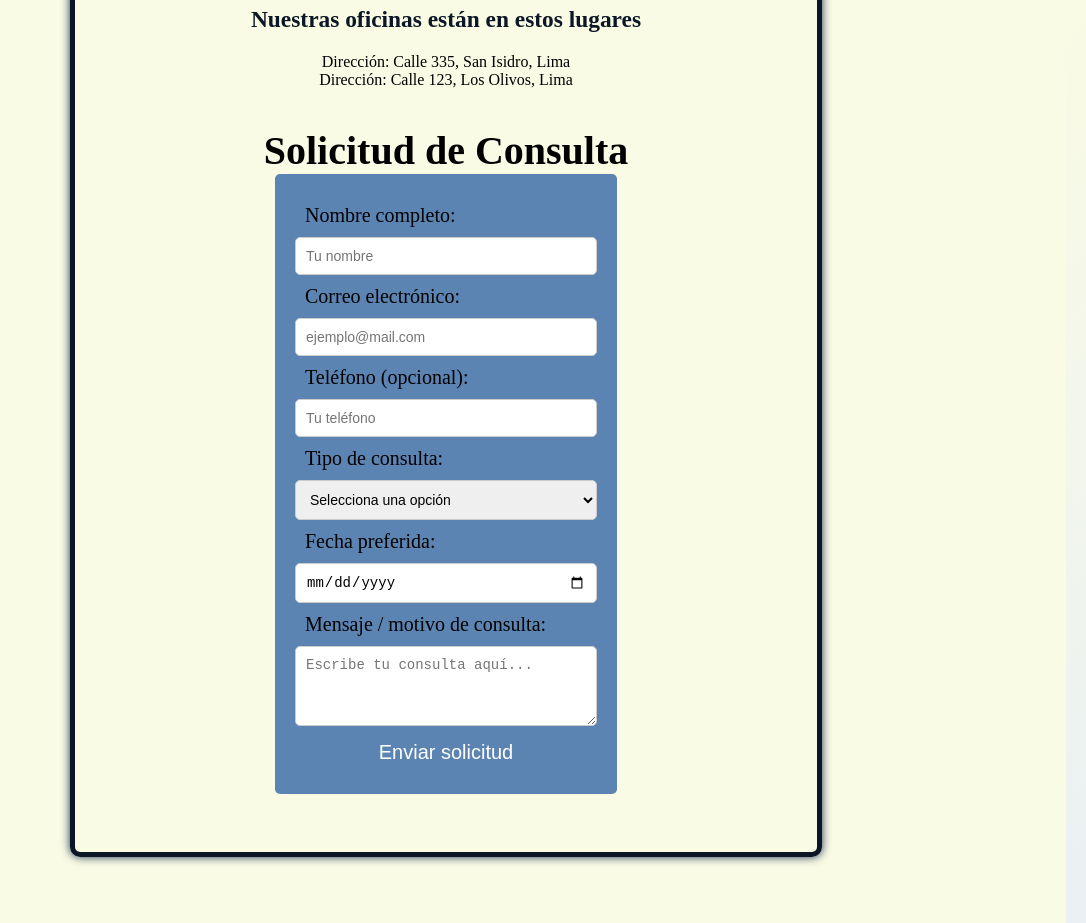
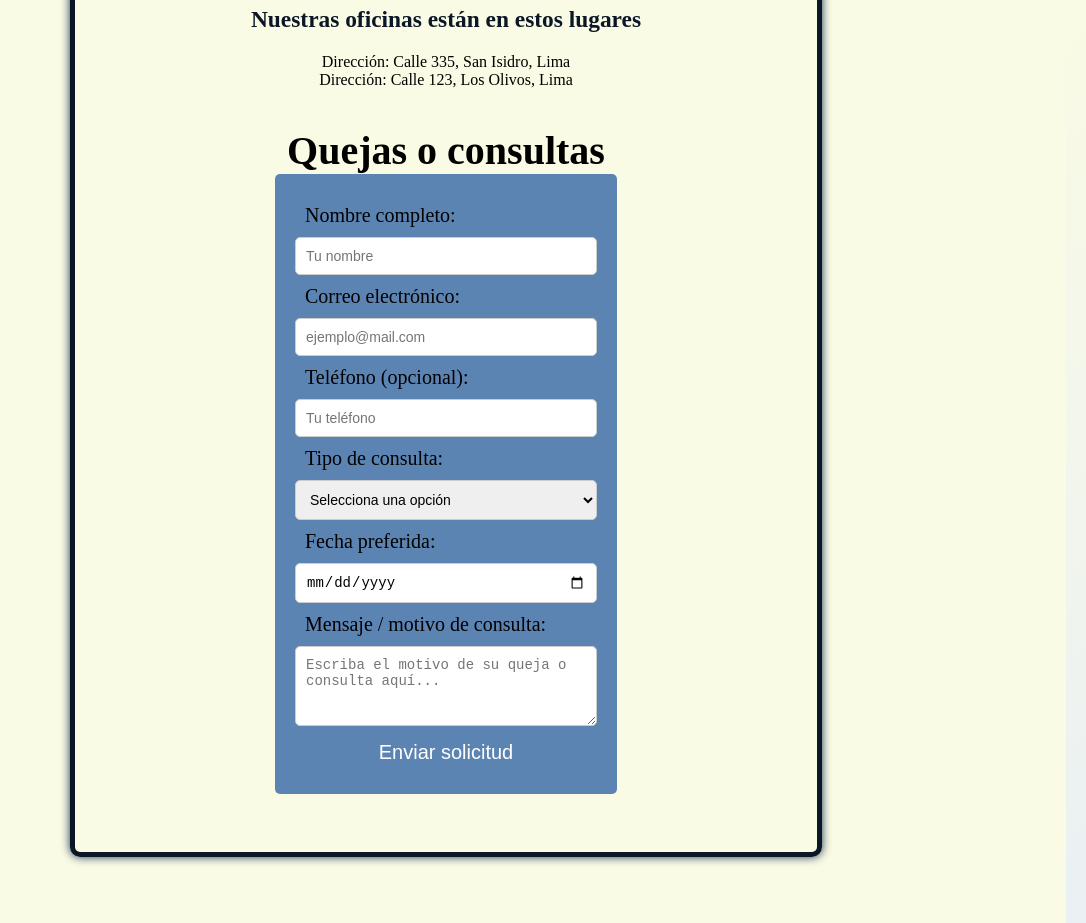
Before and after one commit to Miluh-369/proyecto-unidad-3, a React (Vite) app: page /contacto in a window 1280 px wide. Shown: the part 720-1643 px from the top of the page, without its empty margins (194-1280 px from the left). Built offline with nearby package versions, Linux system fonts and the light colour scheme; no server answers.

Commit message:
contacto page

```diff
--- a/src/pages/Contacto.jsx
+++ b/src/pages/Contacto.jsx
@@ -89,7 +89,7 @@ export default function Contacto() {
           <p>Dirección: Calle 123, Los Olivos, Lima</p>
 
           <section>
-            <h1>Solicitud de Consulta</h1>
+            <h1>Quejas o consultas</h1>
 
             <form id="consultaform" onSubmit={handleSubmit}>
               <label htmlFor="nombre">Nombre completo:</label>
@@ -133,7 +133,7 @@ export default function Contacto() {
               <textarea
                 id="mensaje"
                 name="mensaje"
-                placeholder="Escribe tu consulta aquí..."
+                placeholder="Escriba el motivo de su queja o consulta aquí..."
                 required
               ></textarea>
 
```
